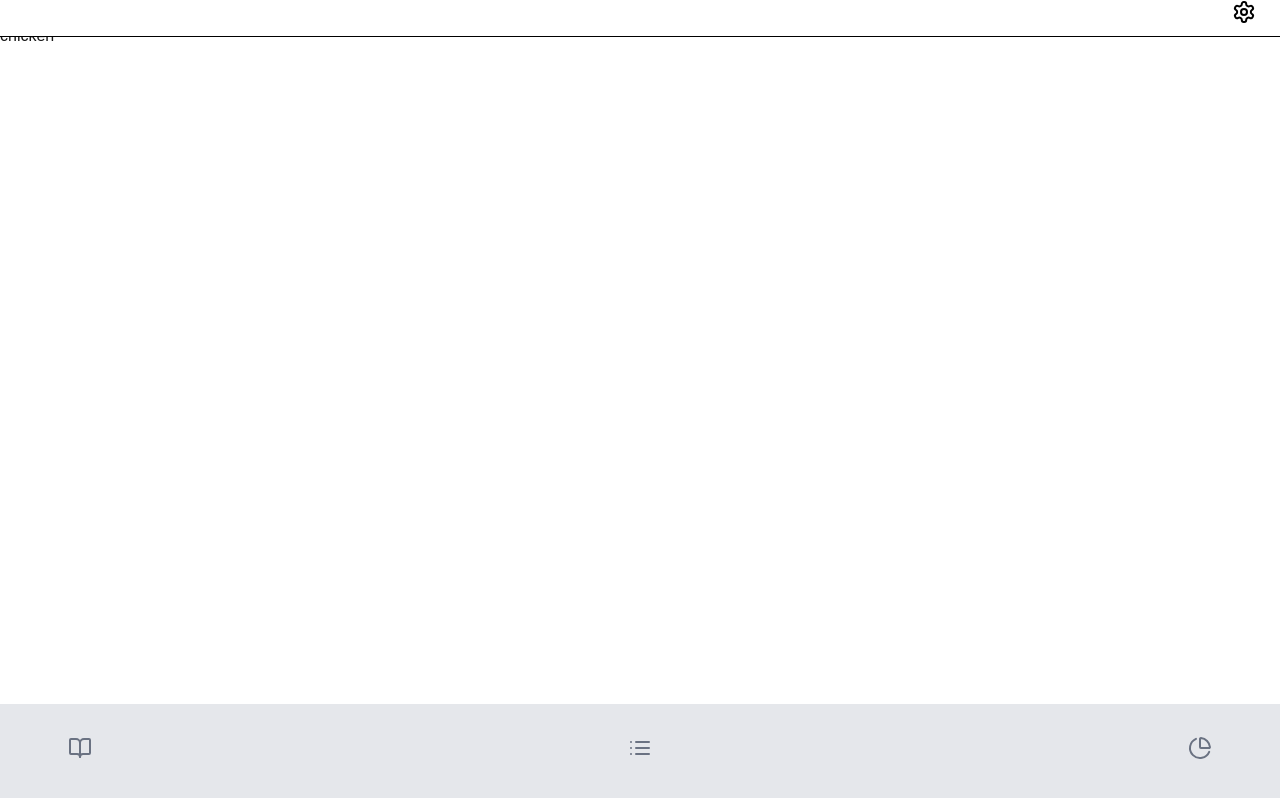
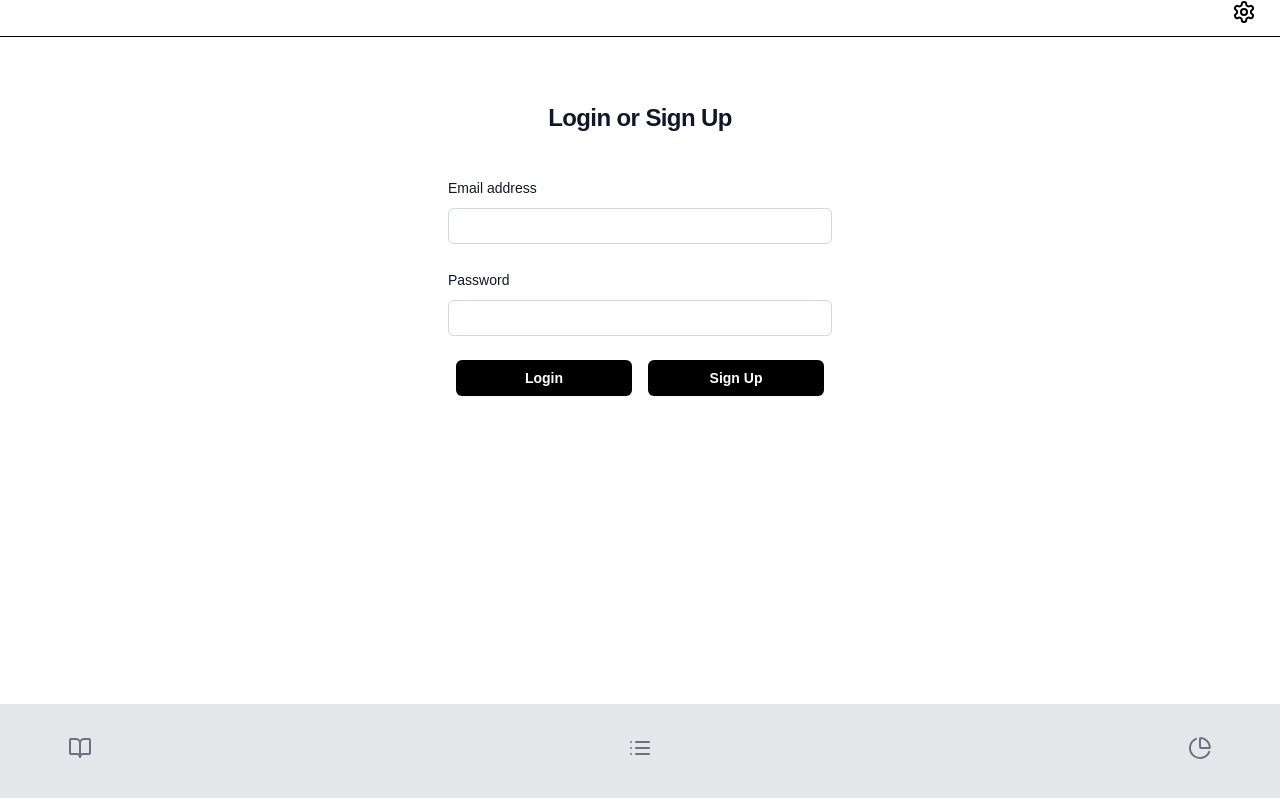
Before and after one commit to trevorkbond/LearnOfChrist, a Next.js app in the folder web/: page /login in a window 1280 px wide. Built offline with nearby package versions, Linux system fonts and the light colour scheme.

Commit message:
Add prettier looking login page

```diff
--- a/web/src/app/login/page.tsx
+++ b/web/src/app/login/page.tsx
@@ -2,18 +2,75 @@ import { login, signup } from "./actions";
 
 export default function LoginPage() {
   return (
-    <form>
-      <label htmlFor="email">Email:</label>
-      <input id="email" name="email" type="email" required />
-      <label htmlFor="password">Password:</label>
-      <input id="password" name="password" type="password" required />
-      <button type="submit" formAction={login}>
-        Log in
-      </button>
-      <button type="submit" formAction={signup}>
-        Sign up
-      </button>
-      <h1>chicken</h1>
-    </form>
+    <>
+      <div className="min-h-full pt-15 px-6 py-12 lg:px-8">
+        <div className="sm:mx-auto sm:w-full sm:max-w-sm">
+          <h2 className="mt-10 text-center text-2xl/9 font-bold tracking-tight text-gray-900">
+            Login or Sign Up
+          </h2>
+        </div>
+
+        <div className="mt-10 sm:mx-auto sm:w-full sm:max-w-sm">
+          <form className="space-y-6">
+            <div>
+              <label
+                htmlFor="email"
+                className="block text-sm/6 font-medium text-gray-900"
+              >
+                Email address
+              </label>
+              <div className="mt-2">
+                <input
+                  id="email"
+                  name="email"
+                  type="email"
+                  required
+                  autoComplete="email"
+                  className="block w-full rounded-md bg-white px-3 py-1.5 text-base text-gray-900 outline-1 -outline-offset-1 outline-gray-300 placeholder:text-gray-400 focus:outline-2 focus:-outline-offset-2 focus:outline-indigo-600 sm:text-sm/6"
+                />
+              </div>
+            </div>
+
+            <div>
+              <div className="flex items-center justify-between">
+                <label
+                  htmlFor="password"
+                  className="block text-sm/6 font-medium text-gray-900"
+                >
+                  Password
+                </label>
+              </div>
+              <div className="mt-2">
+                <input
+                  id="password"
+                  name="password"
+                  type="password"
+                  required
+                  autoComplete="current-password"
+                  className="block w-full rounded-md bg-white px-3 py-1.5 text-base text-gray-900 outline-1 -outline-offset-1 outline-gray-300 placeholder:text-gray-400 focus:outline-2 focus:-outline-offset-2 focus:outline-indigo-600 sm:text-sm/6"
+                />
+              </div>
+            </div>
+
+            <div className="flex w-full justify-between px-2 space-x-4">
+              <button
+                type="submit"
+                formAction={login}
+                className="flex w-full justify-center rounded-md bg-black px-3 py-1.5 text-sm/6 font-semibold text-white shadow-xs hover:bg-gray-700 focus-visible:outline-2 focus-visible:outline-offset"
+              >
+                Login
+              </button>
+              <button
+                type="submit"
+                formAction={signup}
+                className="flex w-full justify-center rounded-md bg-black px-3 py-1.5 text-sm/6 font-semibold text-white shadow-xs hover:bg-gray-700 focus-visible:outline-2 focus-visible:outline-offset"
+              >
+                Sign Up
+              </button>
+            </div>
+          </form>
+        </div>
+      </div>
+    </>
   );
 }
```
